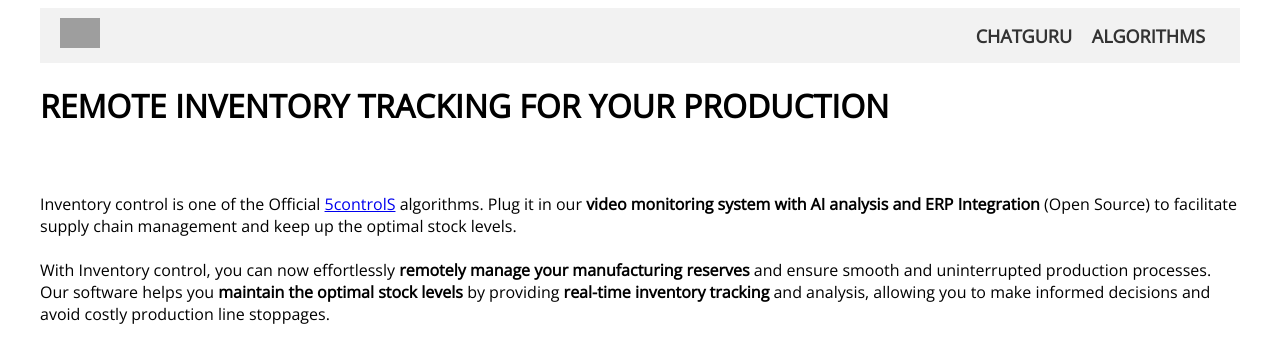
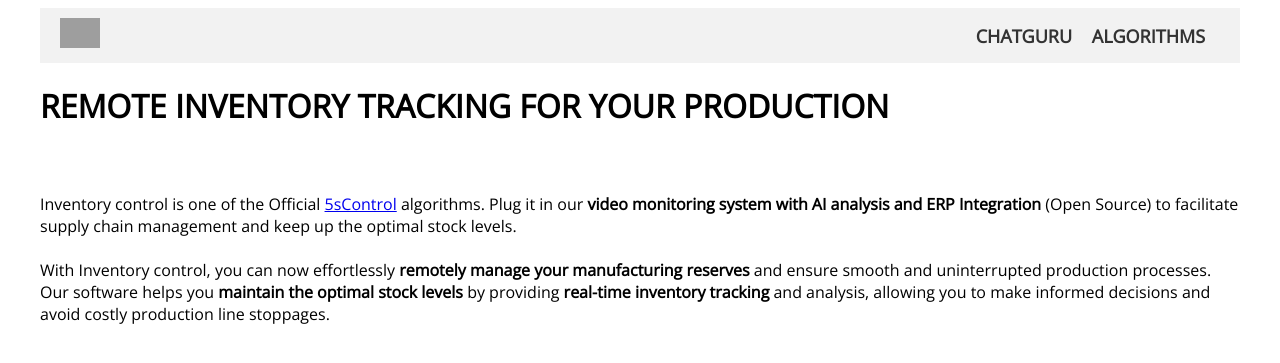
Before and after one commit to 5sControl/5sControl.github.io, a Jekyll site: the page built from inventory-tracking/index.md, in a window 1280 px wide and 900 px high, cut to the strip 0-377 px from the top of the window. Shown: the top 363 px of the strip. Built offline with Jekyll 4.4.1, drawn with Linux system fonts in a browser that asks for light colours; comment, search, counter and statistics services are not loaded; some of the changed text lies outside the part shown; grey boxes are pictures that could not be loaded.

Commit message:
Update index.md

```diff
--- a/inventory-tracking/index.md
+++ b/inventory-tracking/index.md
@@ -5,7 +5,7 @@ description : Automatically detect number of items left in stock using power of
 ---
 <h1 align="left">REMOTE INVENTORY TRACKING FOR YOUR PRODUCTION</h1>
 <br><br>
-Inventory control is one of the Official <a href="https://5controls.com/">5controlS</a> algorithms. Plug it in our <strong>video monitoring system with AI analysis and ERP Integration</strong> (Open Source) to facilitate supply chain management and keep up the optimal stock levels.
+Inventory control is one of the Official <a href="https://5scontrol.com/">5sControl</a> algorithms. Plug it in our <strong>video monitoring system with AI analysis and ERP Integration</strong> (Open Source) to facilitate supply chain management and keep up the optimal stock levels.
 <br><br>
 With Inventory control, you can now effortlessly <strong>remotely manage your manufacturing reserves</strong> and ensure smooth and uninterrupted production processes. Our software helps you <strong>maintain the optimal stock levels</strong> by providing <strong>real-time inventory tracking</strong> and analysis, allowing you to make informed decisions and avoid costly production line stoppages.
 
@@ -54,5 +54,5 @@ With Inventory control, you can now effortlessly <strong>remotely manage your ma
 
 <br><br>
 
-<h3>Learn more about Inventory control on the <a href="https://5controls.com/solutions/inventory-control">5controlS website</a>.</h3>
+<h3>Learn more about Inventory control on the <a href="https://5scontrol.com/solutions/inventory-control">5sControl website</a>.</h3>
 <br><br>
```
